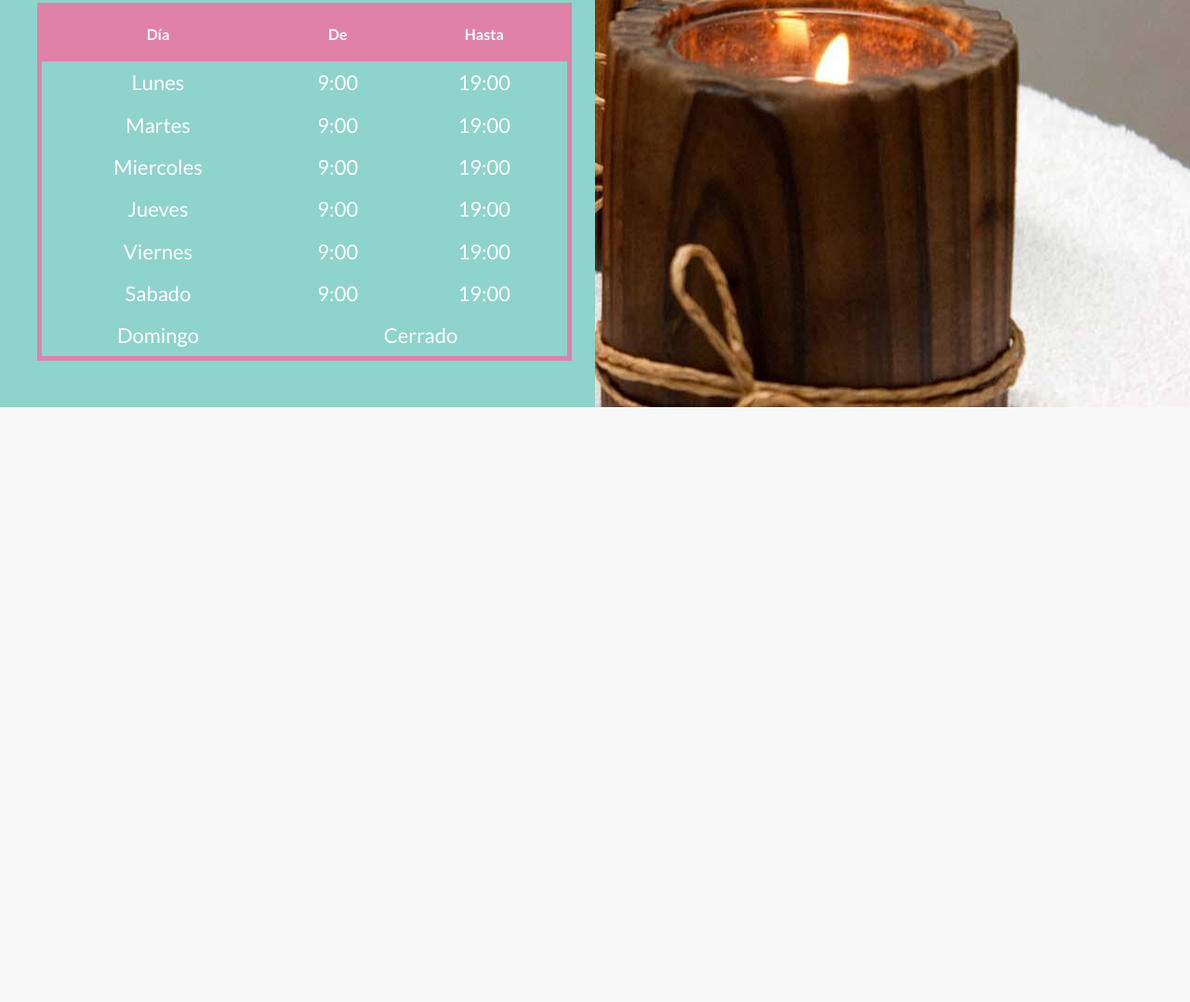
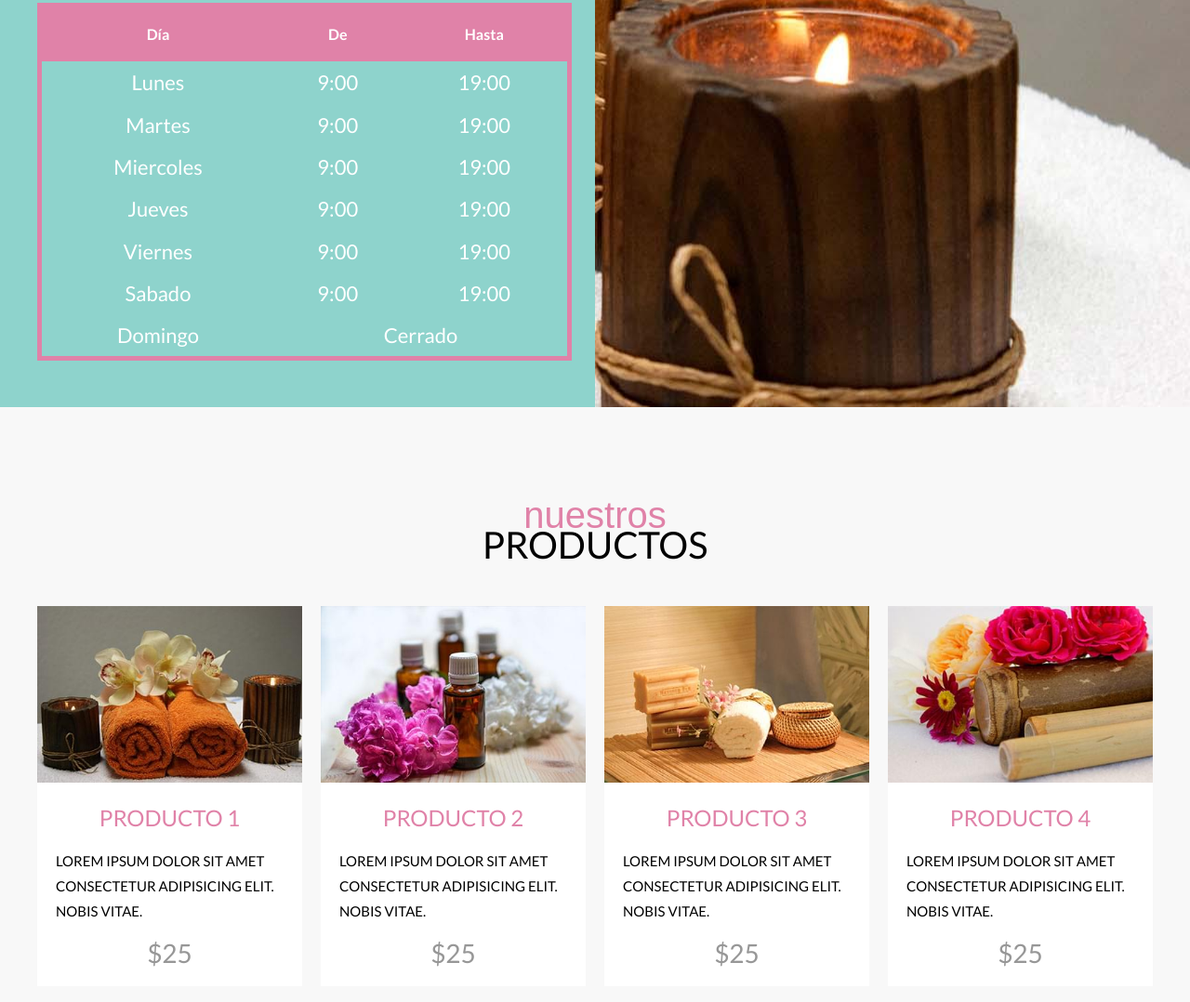
Before and after one commit to Benjamin70/SalonBellezaSpa, a website: page index.html in a window 1280 px wide. Shown: the part 2269-3347 px from the top of the page at 93% size. Before the commit the page ends 2707 px from the top, so only its background shows below. Drawn offline with Linux system fonts and the light colour scheme; a web font is replaced by a local one.

Commit message:
Seccion de productos Finalizada

```diff
--- a/index.html
+++ b/index.html
@@ -167,5 +167,64 @@
             </div>
         </div>
     </section>
+
+
+    <main class="productos contenedor seccion">
+        <h2 class="productos__heading">Nuestros<span>Productos</span></h2>
+
+        <div class="productos__grid">
+
+            <div class="producto">
+                <div class="producto__mask">
+                    <img class="producto__imagen" src="build/img/producto_01.jpg" alt="Imagen Producto">
+                </div>
+
+                <div class="producto__contenido">
+                    <h3 class="producto__nombre">Producto 1</h3>
+                    <p class="producto__descripcion">Lorem ipsum dolor sit amet consectetur adipisicing elit. Nobis vitae.</p>
+                    <p class="producto__precio">$25</p>
+                </div>
+            </div> <!--Aqui termina un Producto-->
+
+
+            <div class="producto">
+                <div class="producto__mask">
+                    <img class="producto__imagen" src="build/img/producto_02.jpg" alt="Imagen Producto">
+                </div>
+
+                <div class="producto__contenido">
+                    <h3 class="producto__nombre">Producto 2</h3>
+                    <p class="producto__descripcion">Lorem ipsum dolor sit amet consectetur adipisicing elit. Nobis vitae.</p>
+                    <p class="producto__precio">$25</p>
+                </div>
+            </div> <!--Aqui termina un Producto-->
+
+
+            <div class="producto">
+                <div class="producto__mask">
+                    <img class="producto__imagen" src="build/img/producto_03.jpg" alt="Imagen Producto">
+                </div>
+
+                <div class="producto__contenido">
+                    <h3 class="producto__nombre">Producto 3</h3>
+                    <p class="producto__descripcion">Lorem ipsum dolor sit amet consectetur adipisicing elit. Nobis vitae.</p>
+                    <p class="producto__precio">$25</p>
+                </div>
+            </div> <!--Aqui termina un Producto-->
+
+            <div class="producto">
+                <div class="producto__mask">
+                    <img class="producto__imagen" src="build/img/producto_04.jpg" alt="Imagen Producto">
+                </div>
+
+                <div class="producto__contenido">
+                    <h3 class="producto__nombre">Producto 4</h3>
+                    <p class="producto__descripcion">Lorem ipsum dolor sit amet consectetur adipisicing elit. Nobis vitae.</p>
+                    <p class="producto__precio">$25</p>
+                </div>
+            </div> <!--Aqui termina un Producto-->
+
+        </div>
+    </main>
 </body>
 </html>
--- a/src/scss/ui/contenido/_horarios.scss
+++ b/src/scss/ui/contenido/_horarios.scss
@@ -2,7 +2,7 @@
 @use 'base/mixins' as m;
 
 .horario{
-    background-image: linear-gradient(to bottom, v.$primario 0%, v.$primario 50%, transparent 50%), url(../img/bg_horarios.jpg);
+    background-image: linear-gradient(to bottom, v.$primario 0%, v.$primario 53%, transparent 50%), url(../img/bg_horarios.jpg);
     background-repeat: no-repeat;
     background-position: center, bottom center;
     color: v.$blanco;
--- a/src/scss/ui/contenido/_index.scss
+++ b/src/scss/ui/contenido/_index.scss
@@ -1,3 +1,4 @@
 @forward 'bienvenida';
 @forward 'cards';
 @forward 'horarios';
+@forward 'productos';
--- /dev/null
+++ b/src/scss/ui/contenido/_productos.scss
@@ -0,0 +1,62 @@
+@use 'base/variables' as v;
+@use 'base/mixins' as m;
+
+.productos{
+
+    &__heading{
+        @include m.headingCursiva;
+        margin-bottom: 5rem;
+    }
+
+    &__grid{
+        @include m.grid(1, 2rem);
+
+        @include m.tablet{
+            @include m.grid(2, 2rem);
+        }
+
+        @include m.desktop{
+            @include m.grid(4, 2rem);
+        }
+    }
+}
+
+.producto{
+
+    &__contenido{
+        background-color: v.$blanco;
+        padding: 2rem;
+    }
+
+    &__mask{
+        overflow: hidden;
+    }
+
+    &__imagen{
+        width: 100%;
+        transition-property: transform;
+        transition-duration: 300ms;
+        &:hover{
+            transform: scale(1.2);
+        }
+    }
+
+    &__nombre{
+        @include m.heading;
+        font-size: 2.4rem;
+        color: v.$secundario;
+    }
+
+    &__descripcion{
+        font-size: 1.5rem;
+        text-transform: uppercase;
+        line-height: 1.8;
+    }
+
+    &__precio{
+        text-align: center;
+        color: v.$gris;
+        font-size: 2.8rem;
+        margin: 0;
+    }
+}
```
Also changed, not shown: build/css/app.css, 1 other file.
